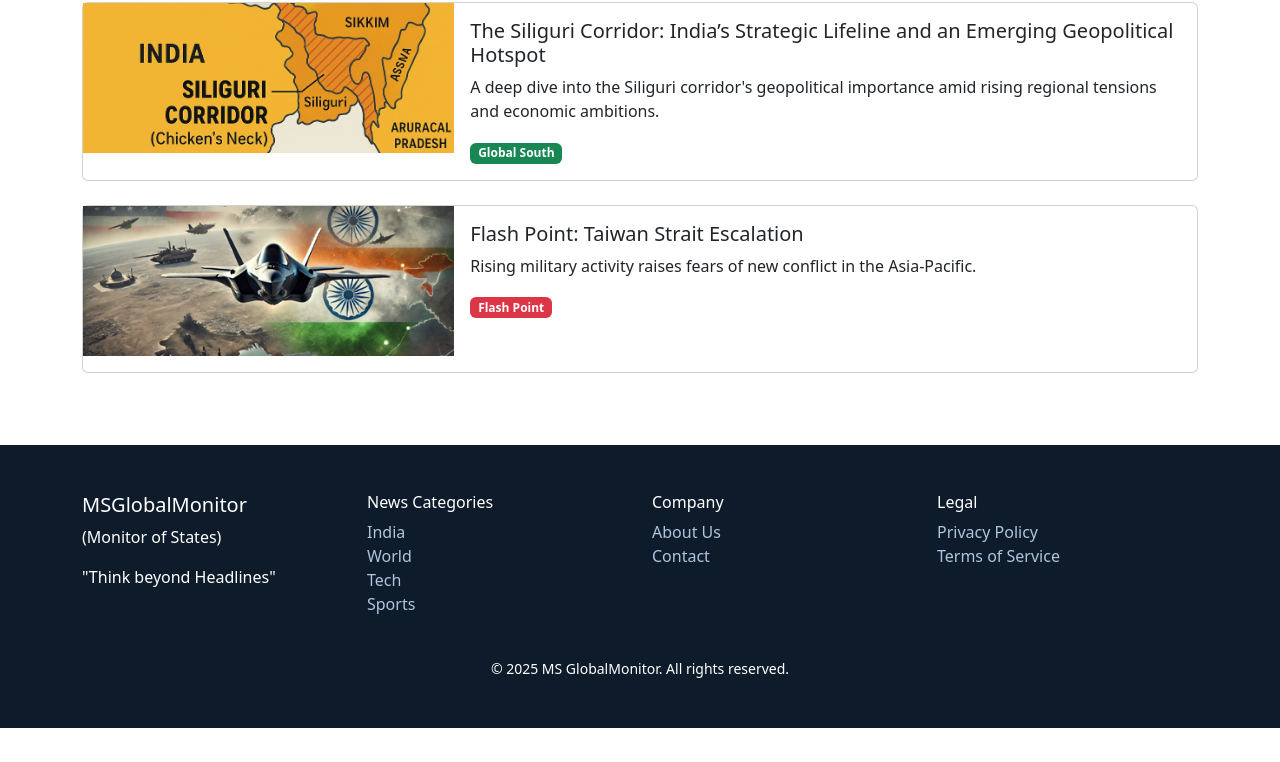
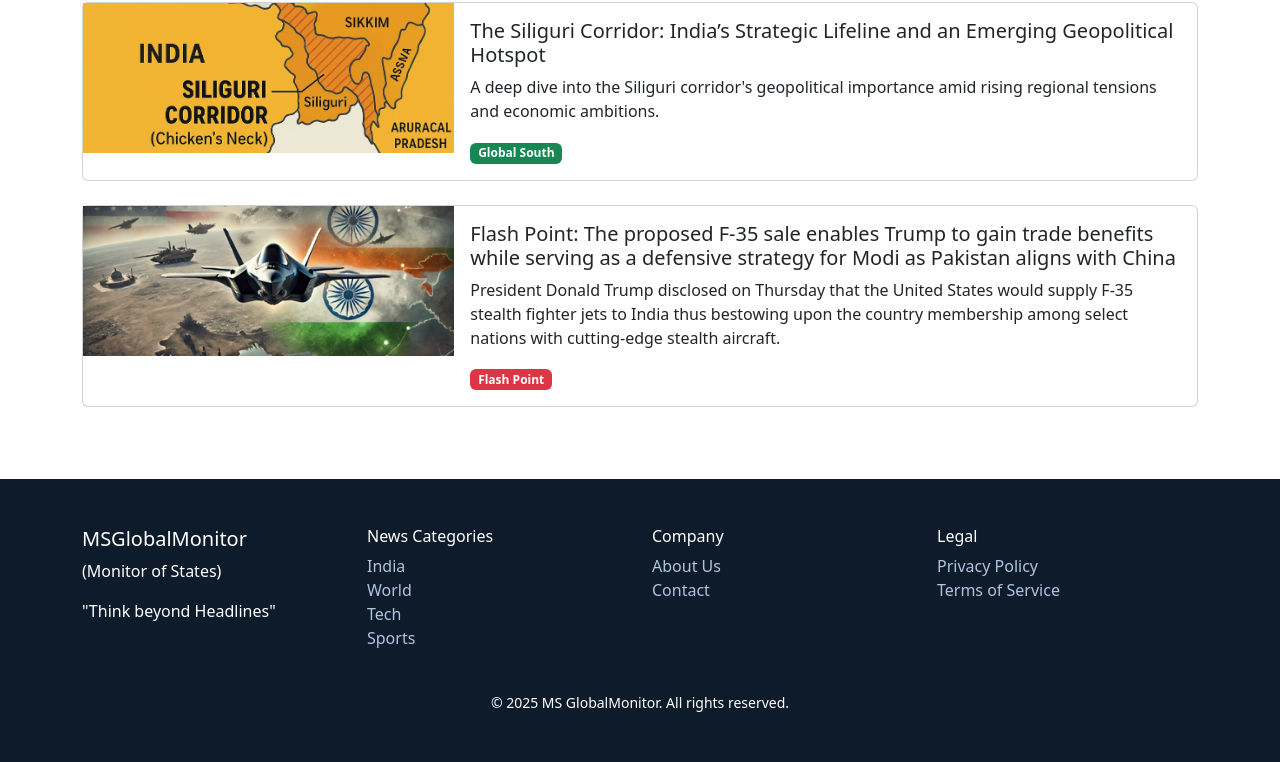
Before and after one commit to MS-GlobalMonitor/NewsWeb, a plain HTML site: page world.html in a window 1280 px wide. Shown: the part 175-937 px from the top of the page. Before the commit the page ends 903 px from the top, so only its background shows below. Drawn offline with nearby package versions, Linux system fonts and the light colour scheme.

Commit message:
Temp commit

```diff
--- a/world.html
+++ b/world.html
@@ -140,8 +140,8 @@
           </div>
           <div class="col-md-8">
             <div class="card-body">
-              <h5 class="card-title">Flash Point: Taiwan Strait Escalation</h5>
-              <p class="card-text">Rising military activity raises fears of new conflict in the Asia-Pacific.</p>
+              <h5 class="card-title">Flash Point: The proposed F-35 sale enables Trump to gain trade benefits while serving as a defensive strategy for Modi as Pakistan aligns with China</h5>
+              <p class="card-text">President Donald Trump disclosed on Thursday that the United States would supply F-35 stealth fighter jets to India thus bestowing upon the country membership among select nations with cutting-edge stealth aircraft.</p>
               <span class="badge bg-danger">Flash Point</span>
             </div>
           </div>
```
Also changed, not shown: index.html (+2 -2 lines).
